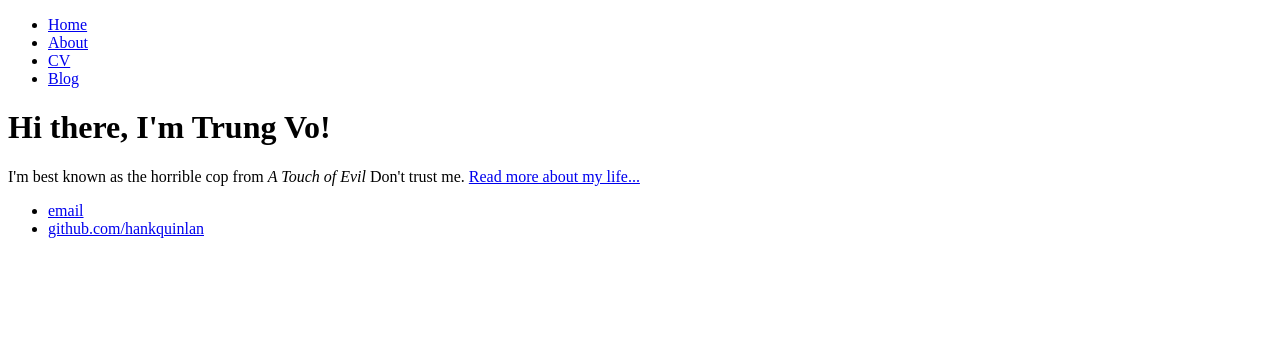
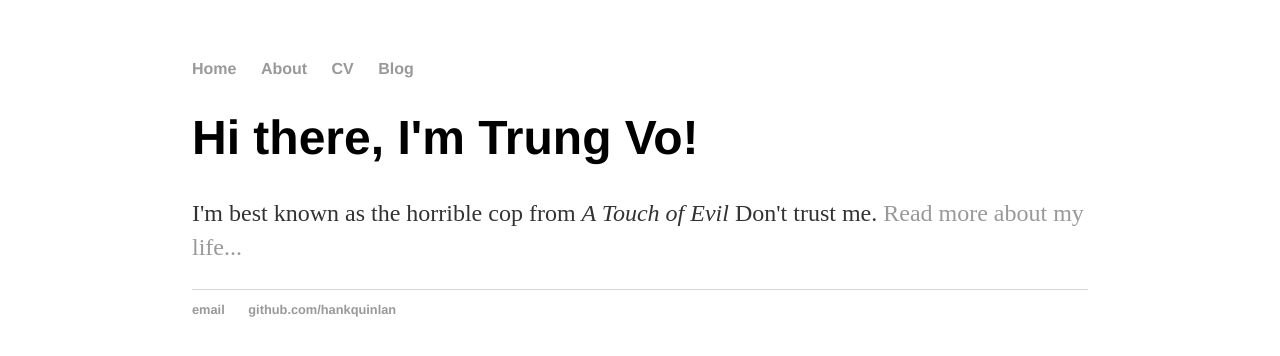
Before and after one commit to TrungVo68/testing.github.io, a plain HTML site: page index.html in a window 1280 px wide. Drawn offline with Linux system fonts and the light colour scheme.

Commit message:
Update index.html

```diff
--- a/index.html
+++ b/index.html
@@ -1,7 +1,9 @@
 <!DOCTYPE html>
 <html>
 	<head>
-		<title>Hank Quinlan, Horrible Cop</title>
+		<title>Hello Trung Vo</title>
+		<!-- link to main stylesheet -->
+		<link rel="stylesheet" type="text/css" href="/css/main.css">
 	</head>
 	<body>
 		<nav>
```
